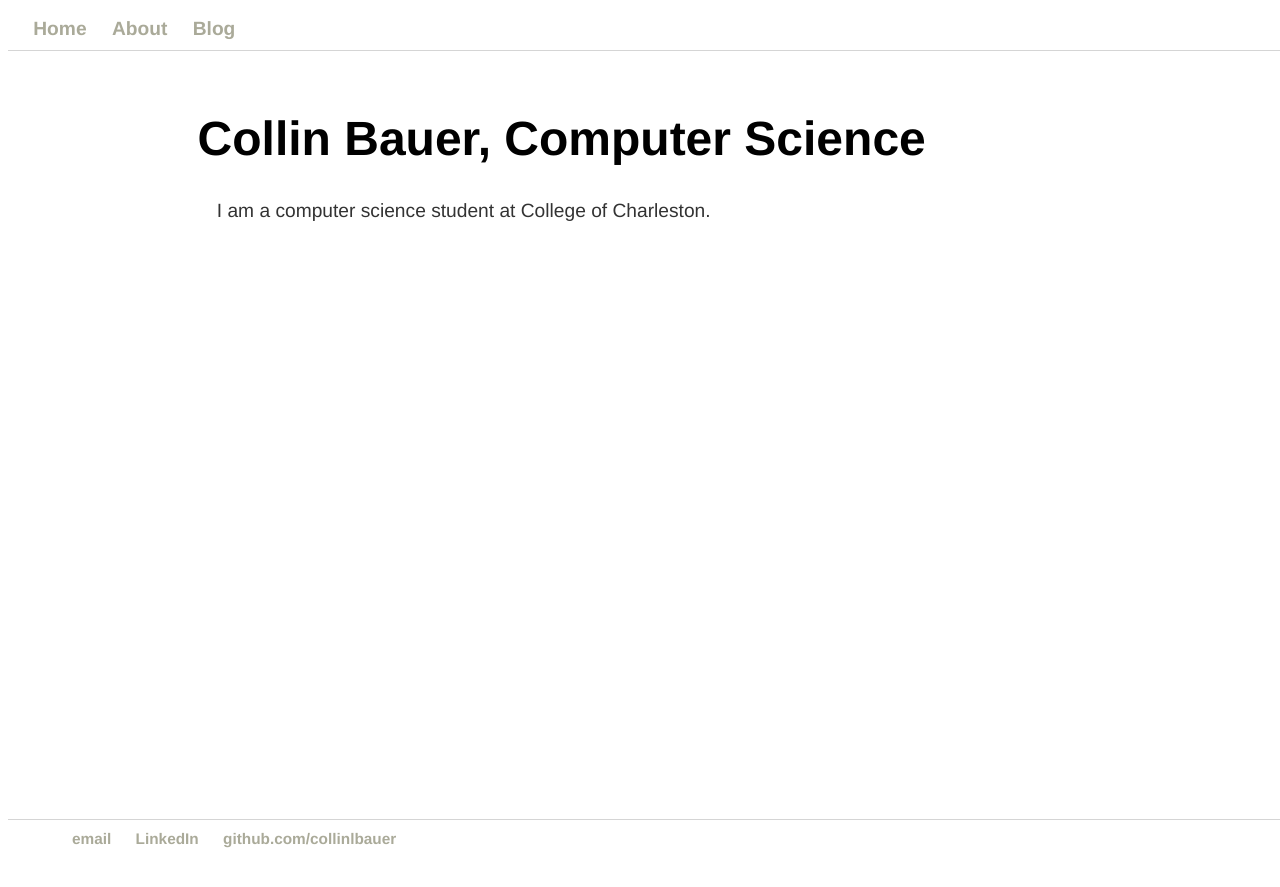
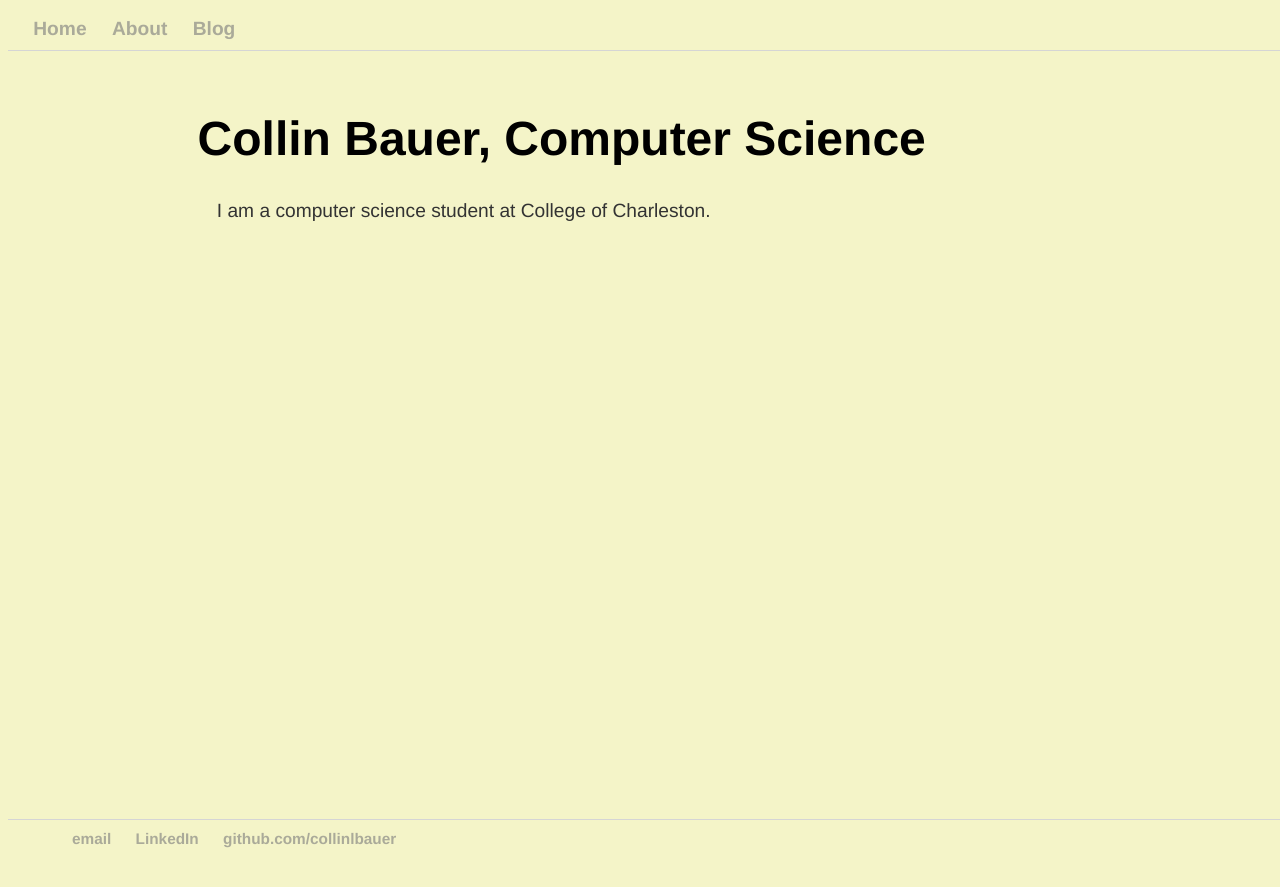
Before and after one commit to CollinLBauer/collinlbauer.github.io, a Jekyll site: the page built from index.html, in a window 1280 px wide. Shown: the top 887 px of the page. Built offline with Jekyll 4.4.1, drawn with Linux system fonts in a browser that asks for light colours.

Commit message:
still trying

```diff
--- a/_layouts/default.html
+++ b/_layouts/default.html
@@ -14,11 +14,11 @@
    	    <li class="nav-item"><a href="/blog">Blog</a></li>
    	  </ul>
     </nav>
-    <div id="main">
+    <div id="content">
 
       {{ content }}
 
-    </div><!-- /.container -->
+    </div><!-- /#content -->
     <footer id="footer">
       <ul class="nav-list">
         <li class="nav-item"><a href="mailto:collinlbauer@gmail.com">email</a></li>
--- a/css/main.css
+++ b/css/main.css
@@ -1,18 +1,21 @@
-#container {
+body {
     background-color: #f4f4c8;
+}
+
+#container {    /* Contains the #nav, #content and #footer containers */
     width: 90%;
     position: relative;
     min-height: 100vh;
 }
 
-#nav {
+#nav {          /* navigation bar at the top of the page */
     position: relative;
     width: 100%;
     border-bottom: 1px solid #d5d5d5;
     padding: 10px 2%;
 }
 
-#main {
+#content {      /* content container */
     min-height: 100%;
     margin: 60px auto;
     width: 70%;
@@ -20,7 +23,7 @@
     padding-bottom: 60px; /* height of footer */
 }
 
-#footer {
+#footer {       /* footer at the borrom of the page */
     position: absolute;
     bottom: 0;
     width: 100%;
```
